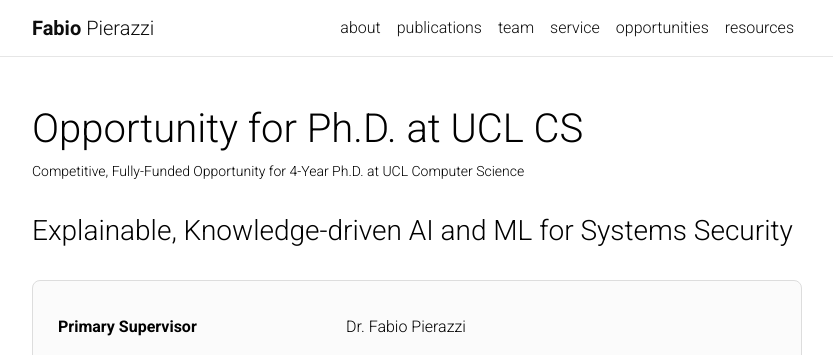
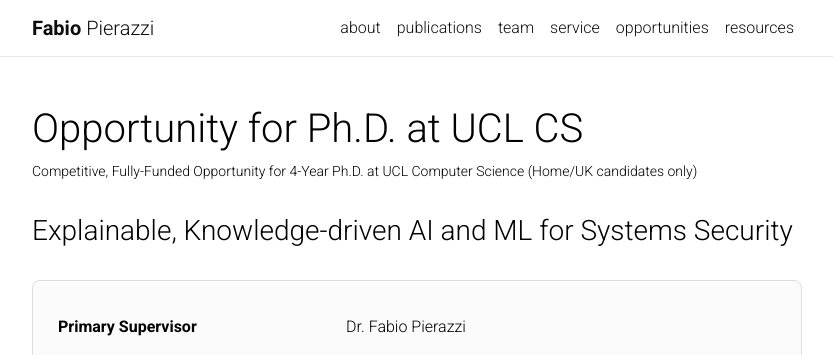
Before and after one commit to fbpierazzi/fbpierazzi.github.io, a Jekyll site: the page built from _pages/opportunity/knowledge-sec.md, in a window 1280 px wide and 900 px high. Shown: the top 355 px of the window, without its empty margins (223-1056 px from the left). Built offline with Jekyll 4.4.1, drawn with Linux system fonts in a browser that asks for light colours; comment, search, counter and statistics services are not loaded; a style sheet for code colours, icons or effects is not loaded.

Commit message:
specified scope

```diff
--- a/_pages/opportunity/knowledge-sec.md
+++ b/_pages/opportunity/knowledge-sec.md
@@ -2,7 +2,7 @@
 layout: page
 permalink: /opportunity/phd-ucl-cs-2026
 title: Opportunity for Ph.D. at UCL CS
-description: Competitive, Fully-Funded Opportunity for 4-Year Ph.D. at UCL Computer Science
+description: Competitive, Fully-Funded Opportunity for 4-Year Ph.D. at UCL Computer Science (Home/UK candidates only)
 tags: opportunity
 categories: opportunity
 ---
```
